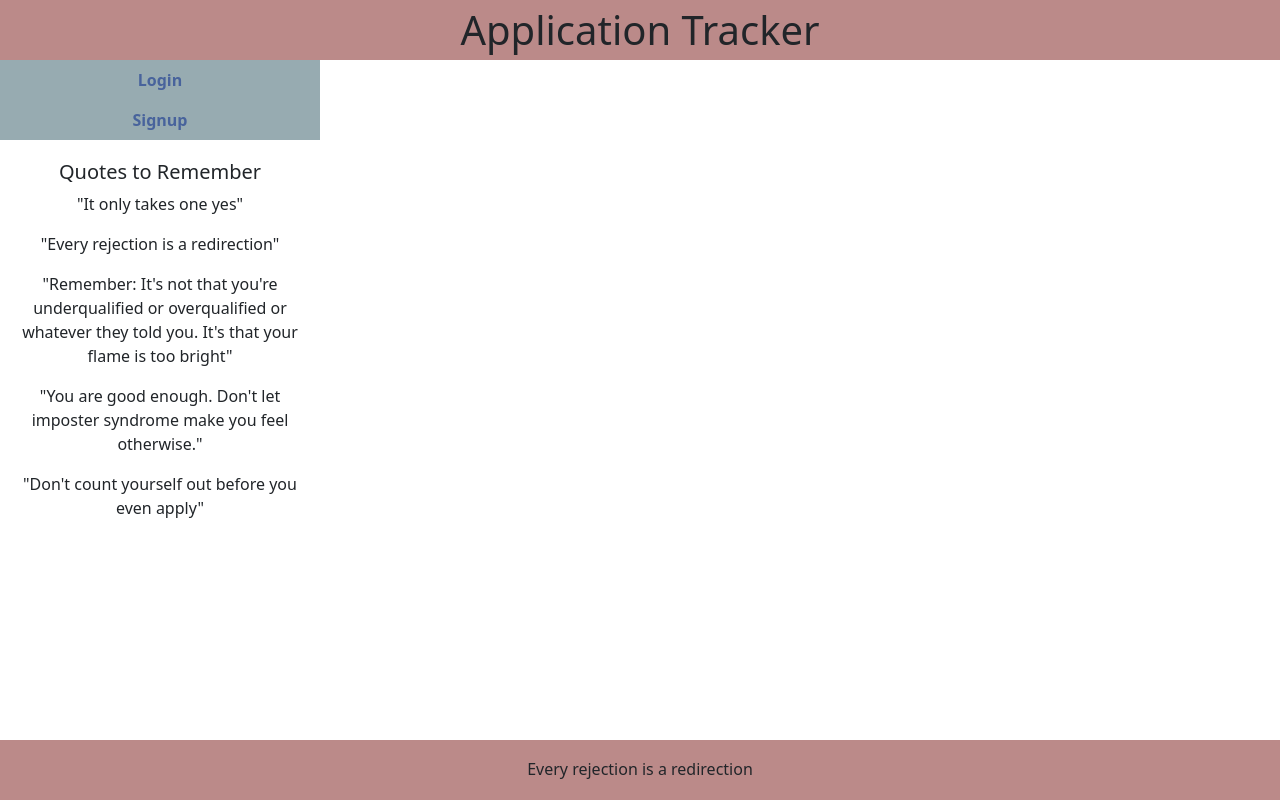
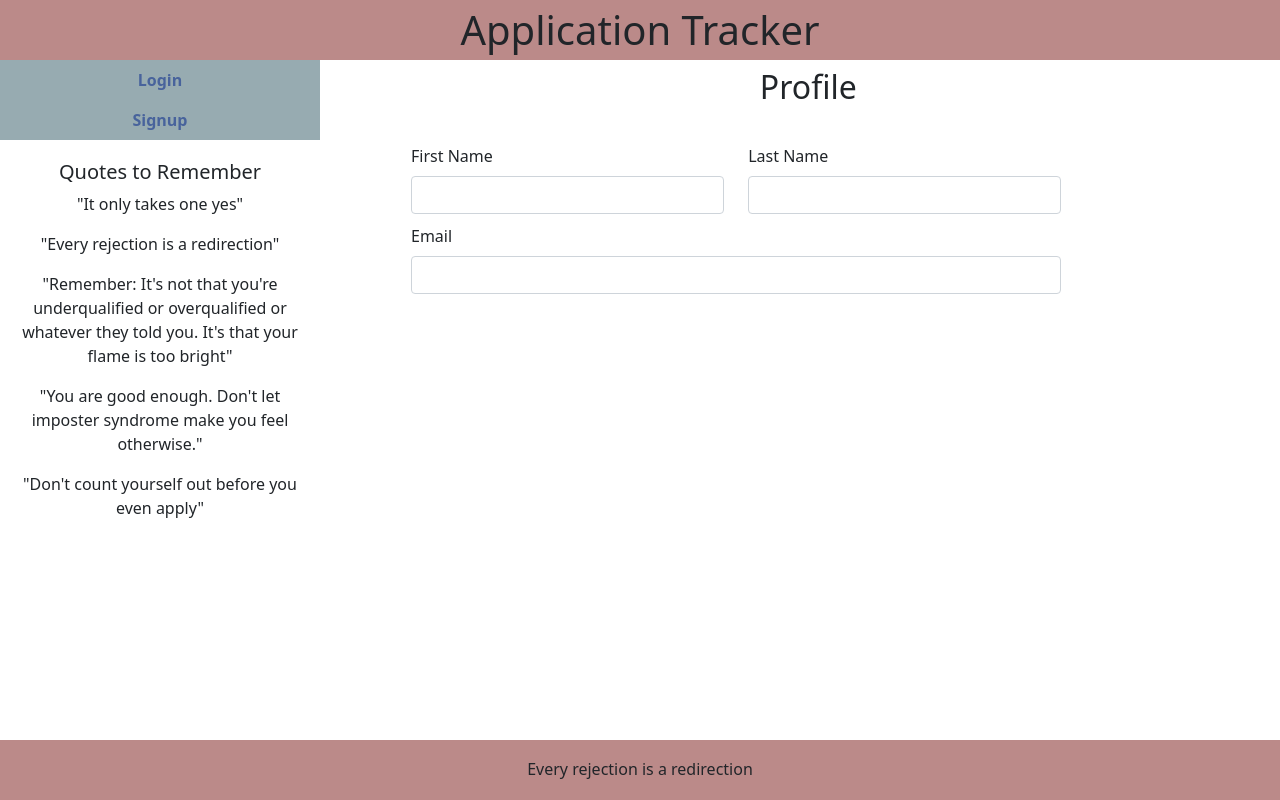
Before and after one commit to MarciaAdler/applicationtracker, a React (Create React App) app in the folder client/: page /editprofile in a window 1280 px wide. Built offline with nearby package versions, Linux system fonts and the light colour scheme.

Commit message:
setup editprofile page

```diff
--- a/client/src/App.js
+++ b/client/src/App.js
@@ -18,6 +18,7 @@ import AddSearches from "./Pages/AddSearches";
 import SearchApps from "./Pages/SearchApps";
 import Analytics from "./Pages/Analytics";
 import Profile from "./Pages/Profile";
+import EditProfile from "./Pages/EditProfile";
 function App() {
   return (
     <div className="App">
@@ -34,6 +35,7 @@ function App() {
             <Route path="/add" component={Add} />
             <Route path="/addsearch" component={AddSearches} />
             <Route path="/edit" component={Edit} />
+            <Route path="/editprofile" component={EditProfile} />
             <Route path="/resources" component={Resources} />
             <Route path="/searchapps" component={SearchApps} />
             <Route path="/analytics" component={Analytics} />
--- /dev/null
+++ b/client/src/Pages/EditProfile.js
@@ -0,0 +1,48 @@
+import React from "react";
+import { Form, Row, Col } from "react-bootstrap";
+import { useStoreContext } from "../utils/GlobalState";
+export default function EditProfile() {
+  const [state, dispatch] = useStoreContext();
+  return (
+    <div className="home-container">
+      <div className="home-filler">
+        <h2 className="text-center mt-2">
+          {state.currentUser.username}&nbsp; Profile
+        </h2>
+
+        <Form className="application-container">
+          {/* <Form.Row> */}
+          {/* <div id="profile-headerdiv" className="profile-edit">
+            <Button className="editapp-button">Edit Profile</Button>
+          </div> */}
+          {/* </Form.Row> */}
+          <Row className="">
+            <Col className="col-12 col-md-6 col-lg-4 editprofile-col">
+              <Form.Label>First Name</Form.Label>
+              <Form.Control
+                type="text"
+                defaultValue={`${state.currentUser.firstName}`}
+              />
+            </Col>
+            <Col className="col-12 col-md-6 col-lg-4 editprofile-col">
+              <Form.Label>Last Name</Form.Label>
+              <Form.Control
+                type="text"
+                defaultValue={`${state.currentUser.lastName}`}
+              />
+            </Col>
+          </Row>
+          <Row>
+            <Col className="col-12 editprofile-col2">
+              <Form.Label>Email</Form.Label>
+              <Form.Control
+                type="text"
+                defaultValue={state.currentUser.email}
+              />
+            </Col>
+          </Row>
+        </Form>
+      </div>
+    </div>
+  );
+}
--- a/client/src/Pages/Profile.js
+++ b/client/src/Pages/Profile.js
@@ -1,9 +1,27 @@
-import React from "react";
+import React, { useState } from "react";
 import { Button } from "react-bootstrap";
 import { useStoreContext } from "../utils/GlobalState";
+import { Redirect } from "react-router-dom";
 
 export default function Profile() {
   const [state, dispatch] = useStoreContext();
+  const [redirect, setRedirect] = useState(false);
+  const renderRedirect = () => {
+    if (redirect) {
+      return (
+        <Redirect
+          push
+          to={{
+            pathname: "/editprofile/",
+            search: `?${state.currentUser.id}`,
+          }}
+        />
+      );
+    }
+  };
+  function editProfile() {
+    setRedirect(true);
+  }
   return (
     <div className="home-container">
       <div className="home-filler">
@@ -11,7 +29,14 @@ export default function Profile() {
           {state.currentUser.username}&nbsp; Profile
         </h2>
         <div id="profile-headerdiv" className="profile-edit">
-          <Button className="editapp-button">Edit Profile</Button>
+          <Button
+            className="editapp-button"
+            onClick={() => {
+              editProfile();
+            }}
+          >
+            Edit Profile
+          </Button>
         </div>
         <div>
           <div className="application-container">
@@ -22,6 +47,7 @@ export default function Profile() {
           </div>
         </div>
       </div>
+      {renderRedirect()}
     </div>
   );
 }
--- a/client/src/style.css
+++ b/client/src/style.css
@@ -87,6 +87,14 @@ a:hover {
   background-color: #97abb1;
   border-color: #97abb1;
   color: black;
+}
+.editprofile-col {
+  width: 40%;
+  margin-top: 10px;
+}
+.editprofile-col2 {
+  width: 80%;
+  margin-top: 10px;
 }
 #loginform-reset {
   margin-left: 10px;
```
